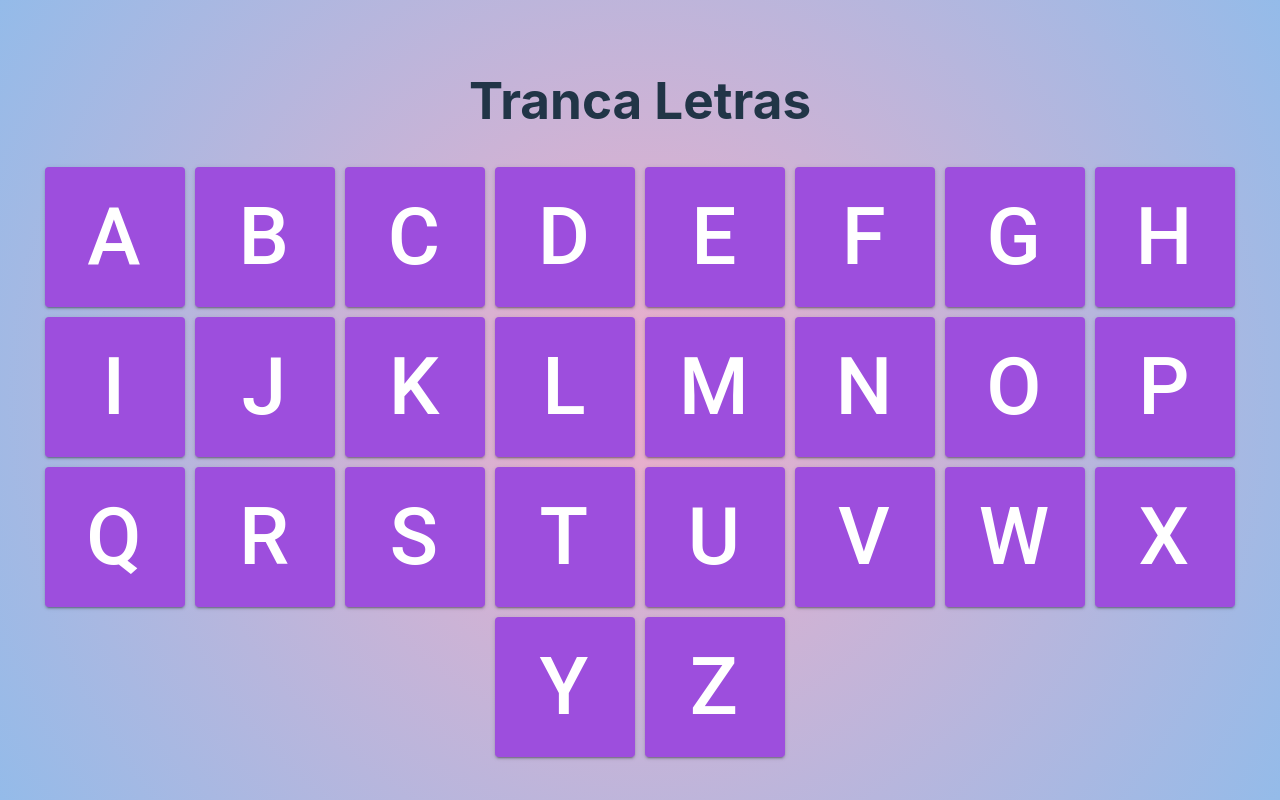
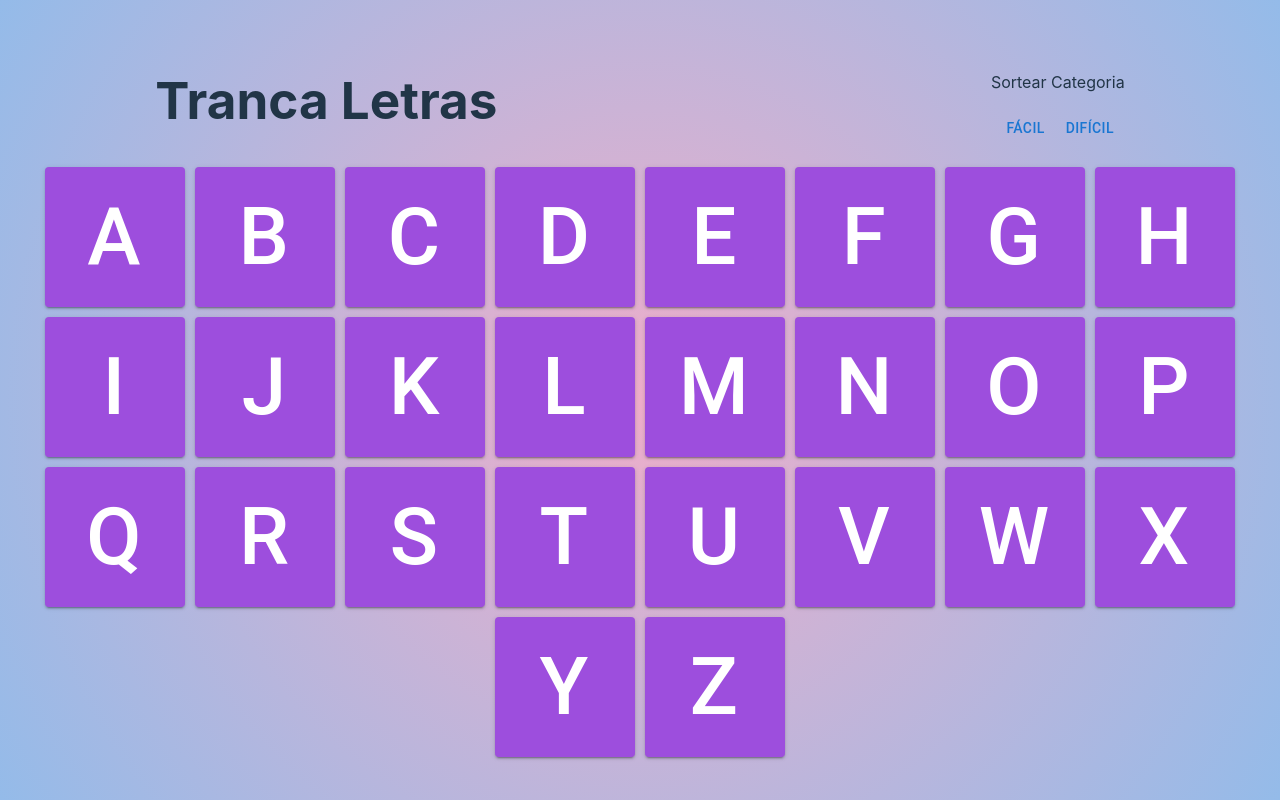
Before and after one commit to rafaellindemann/tranca-letra-pt-br, a React (Vite) app: page / in a window 1280 px wide. Built offline with nearby package versions, Linux system fonts and the light colour scheme.

Commit message:
add sorteio de categorias

```diff
--- a/src/App.css
+++ b/src/App.css
@@ -9,6 +9,20 @@
   /* color: #9d4edd; */
   color: #3c096c;
   font-size: 60px;
+}
+
+.header{
+  display: flex;
+  flex-direction: row;
+  justify-content: space-around;
+  align-items: center;
+}
+
+.painelBotoes{
+  display: flex;
+  flex-direction: column;
+  justify-content: flex-start;
+  align-items: center;
 }
 
 .logo {
--- a/src/App.jsx
+++ b/src/App.jsx
@@ -6,6 +6,116 @@ function App() {
   const [alfabeto, setAlfabeto] = useState([
     'A', 'B', 'C', 'D', 'E', 'F', 'G', 'H', 'I', 'J', 'K', 'L', 'M', 'N', 'O', 'P', 'Q', 'R', 'S', 'T', 'U', 'V', 'W', 'X', 'Y', 'Z'
   ]);
+
+  const faceis = [
+    "esportes olímpicos",
+    "objetos",
+    "comidas",
+    "Animais",
+    // "filmes",
+    // "personagens",
+    // "cantor/cantora/banda",
+    // "ator/atriz",
+    // "frutas",
+    // "objetos escolares",
+    // "comidas de café da manhã",
+    // "coisas azuis",
+    // "coisas redondas",
+    // "adjetivos",
+    // "coisas úmidas/molhadas",
+    // "filmes da disney",
+    // "monstros e criaturas míticas",
+    // "livros",
+    // "nomes de bichos de estimação",
+    // "instrumentos musicais",
+    // "neste recinto",
+    // "profissões e ocupações",
+    // "armas",
+    // "hobbies",
+    // "flores e plantas",
+    // "vestuário",
+    // "carros",
+    // "partes do carro",
+    // "partes do corpo humano",
+    // "nomes femininos",
+    // "nomes masculinos",
+    // "figuras históricas",
+    // "políticos",
+    // "países, cidades e estados",
+    // "jogos",
+    // "objetos de consultório médico",
+    // "coisas vermelhas",
+    // "comidas de padaria",
+    // "coisas de jardim",
+    // "objetos de banheiro",
+    // "sobremesas",
+    // "heróis/heroínas",
+    // "coisas macias",
+    // "eletrônicos",
+    // "coisas circenses",
+    // "brinquedos",
+    // "vegetais",
+    // "coisas para usar na cabeça",
+    // "objetos de quarto",
+    // "material de escritório",
+    // "coisas grudentas",
+    // "cores",
+    // "sabores de pizza",
+    // "desenhos animados",
+    // "tipos de queijo",
+    // "seriados",
+    // "insetos",
+    // "motivos para uma comemoração/festa",
+    // "coisas do museu",
+    // "termos de computação",
+    // "carnes",
+    // "ervas e temperos",
+    // "categorias da ciência",
+    // "hábitos ruins",
+    // "na floresta",
+    // "sabores de sorvete"
+];
+
+  const dificeis = [
+    "celebridades",
+    "coisas de um casamento",
+    "no oceano",
+    "objetos com botões",
+    "bebidas",
+    "equipamentos esportivos",
+    "reptéis e anfíbios",
+    "produtos de limpeza",
+    "metais preciosos e gemas",
+    "comida porcaria (junkie food)",
+    "coisas assustadoras",
+    "cosméticos",
+    "palavras com cinco letras"
+  ]
+
+  function sortearFacil(){
+    if(faceis.length > 0){
+      let n = Math.floor(Math.random()*faceis.length)
+      alert("Categoria selecionada: " + faceis[n])
+      faceis.splice(faceis.indexOf(faceis[n]),1)
+      console.log(n);
+      console.log(faceis.length);
+    }else{
+      alert("ACABARAM AS FÁCEIS")
+    }
+  }
+
+  function sortearDificil(){
+    if(dificeis.length > 0){
+      let n = Math.floor(Math.random()*dificeis.length)
+      alert("Categoria selecionada: " + dificeis[n])
+      dificeis.splice(dificeis.indexOf(dificeis[n]),1)
+      console.log(n);
+      console.log(dificeis.length);
+    }else{
+      alert("ACABARAM AS DIFÍCEIS")
+    }
+  }
+
   const [timeLeft, setTimeLeft] = useState(0);
   const [isRunning, setIsRunning] = useState(false);
   const [currentLetter, setCurrentLetter] = useState(null);
@@ -73,15 +183,27 @@ function App() {
   };
 
   return (
-    <div style={{ textAlign: 'center' }}>
-    {/* <h1><img src="./tranca-letras2.png" alt="" /></h1> */}
+    <div style={{ textAlign: 'center' }} >
+      <div className="header">
         <h1>Tranca Letras</h1>
+          <div>
             {currentLetter && (
                 <div style={{ display: 'flex', flexDirection: 'row', justifyContent: 'space-around', alignItems: 'center' }}>
                   <h2 className='letra'>⏳ {timeLeft}s ⏳</h2>
                   <h2 className='letra'>{currentLetter}</h2>
                 </div>
               )}
+          </div>
+          <div className='painelBotoes'>
+            <p>Sortear Categoria</p>
+            <div className="botoes">
+              <Button onClick={sortearFacil}>Fácil</Button>
+              <Button onClick={sortearDificil}>Difícil</Button>
+            </div>
+          </div>
+
+      </div>
+
       <div>
         {alfabeto.map((letter) => (
           <Button
```
Also changed, not shown: src/components/TimerButton.jsx (+50 -50 lines). Lines whose indentation alone changed are shown as unchanged.
